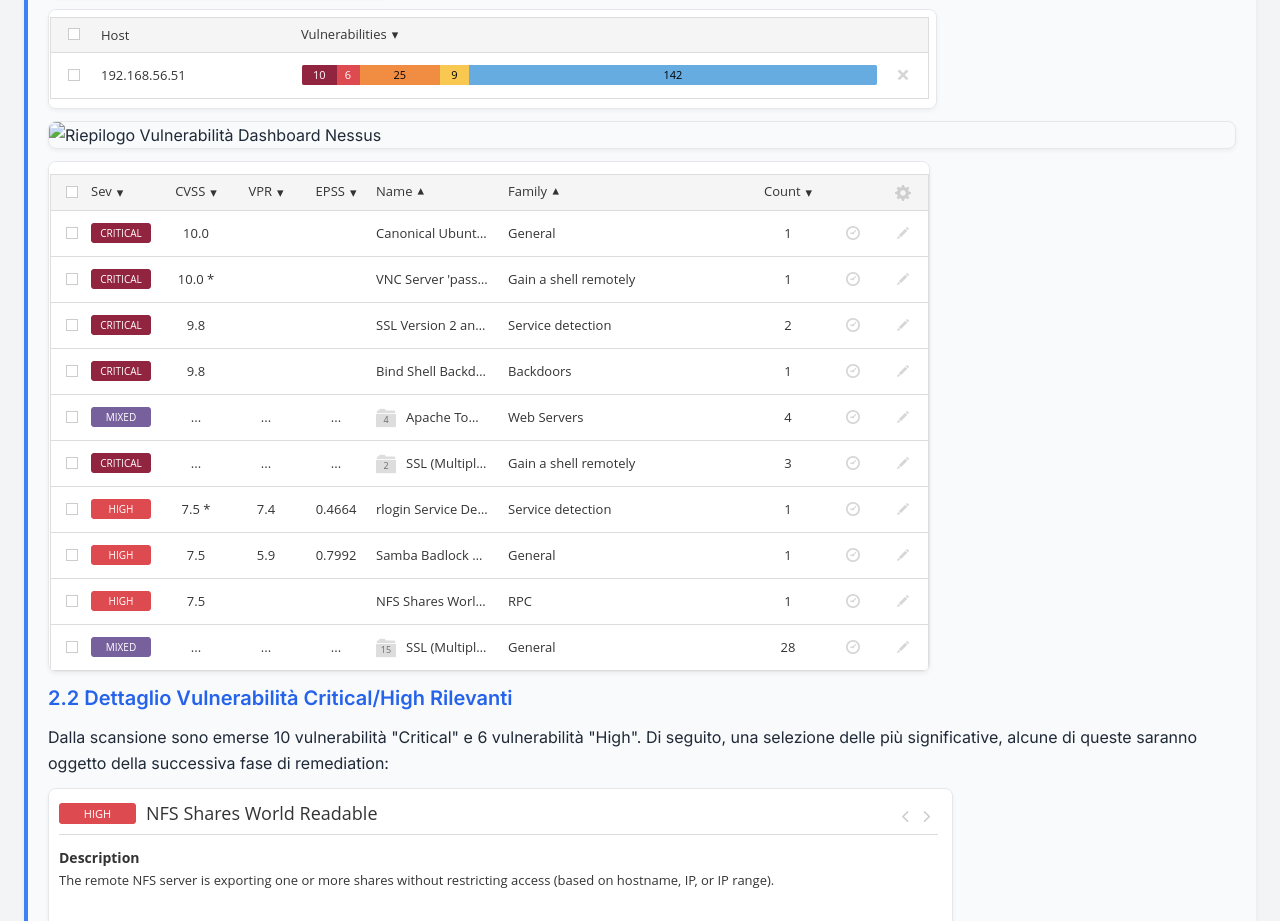
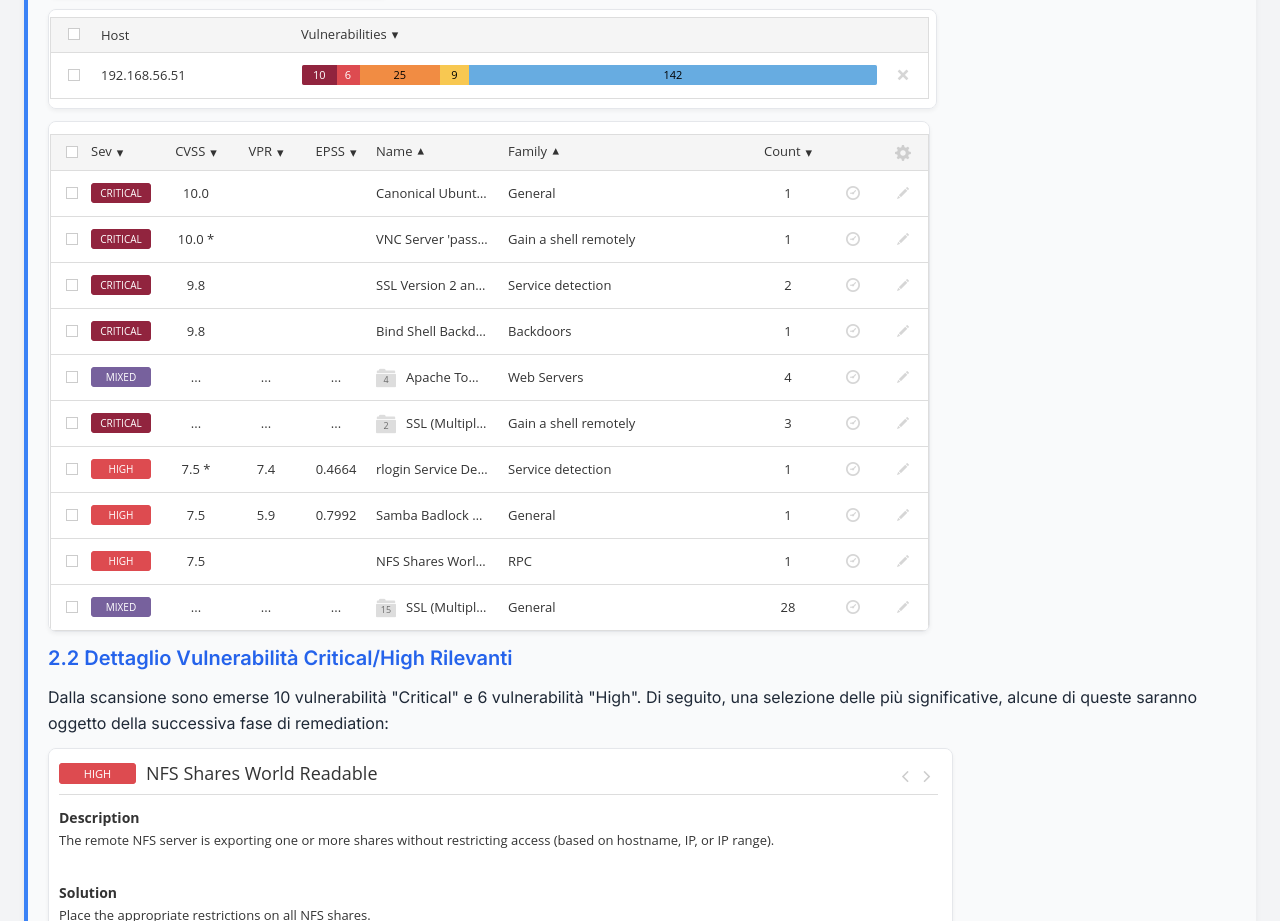
Before and after one commit to webengineerxy/cspt0125itM3, a plain HTML site: page scansione_iniziale.html in a window 1280 px wide. Shown: the part 2170-3091 px from the top of the page. Drawn offline with nearby package versions, Linux system fonts and the light colour scheme.

Commit message:
Update scansione_iniziale.html
Rimossa immagine inserita per errore

```diff
--- a/scansione_iniziale.html
+++ b/scansione_iniziale.html
@@ -160,7 +160,6 @@
                 <h3 class="text-xl font-semibold mt-3 mb-2 text-blue-600">2.1 Riepilogo Grafico (Dashboard Nessus)</h3>
                 <img src="assets/images/nessus_dashboard_summary1.png" alt="Riepilogo Vulnerabilità Dashboard Nessus" class="screenshot-image">
                 <img src="assets/images/nessus_dashboard_summary2.png" alt="Riepilogo Vulnerabilità Dashboard Nessus" class="screenshot-image">
-                <img src="assets/images/nessus_dashboard_summary3.png" alt="Riepilogo Vulnerabilità Dashboard Nessus" class="screenshot-image">
                 <img src="assets/images/top.png" alt="Riepilogo Vulnerabilità Dashboard Nessus" class="screenshot-image">
 
                 <h3 class="text-xl font-semibold mt-3 mb-2 text-blue-600">2.2 Dettaglio Vulnerabilità Critical/High Rilevanti</h3>
```
